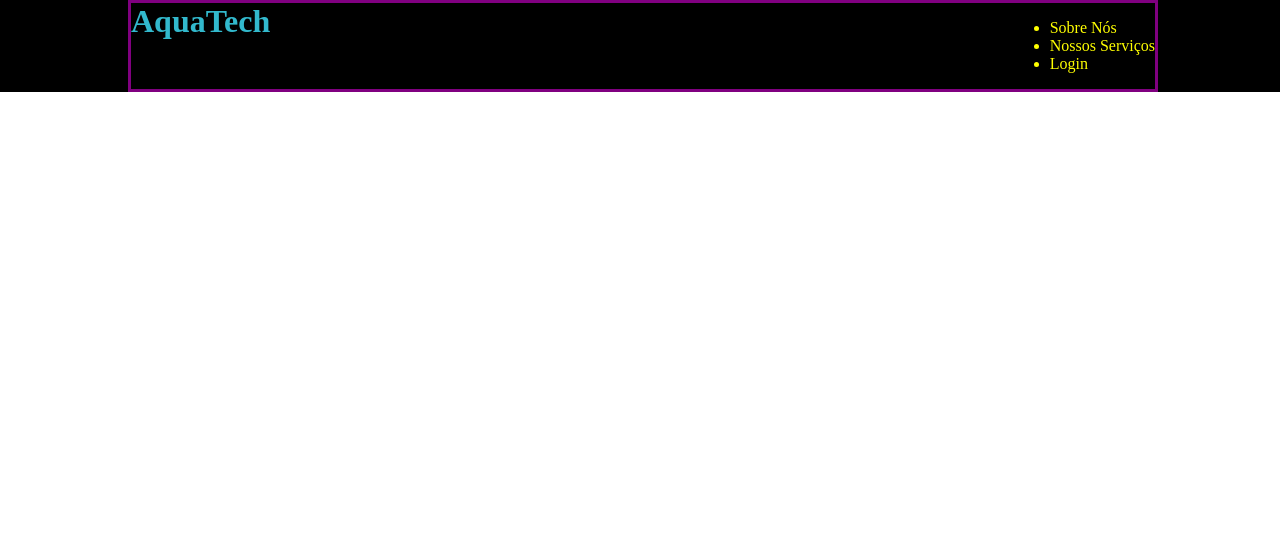
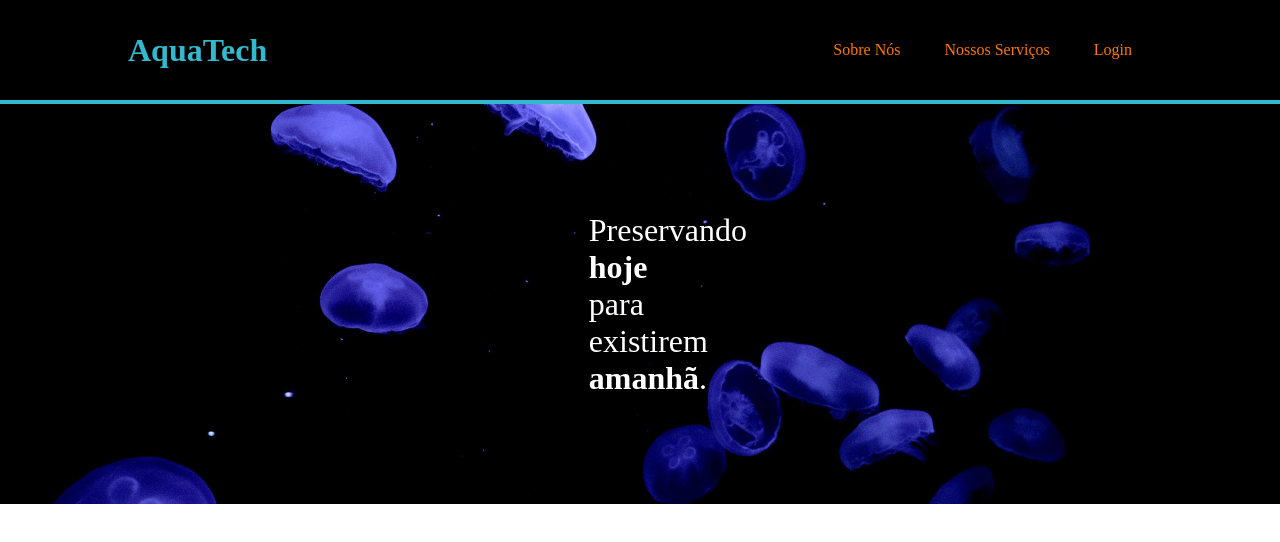
Before and after one commit to GiovaneCardona/Projeto-Aquatech, a plain HTML site: page index.html in a window 1280 px wide. Drawn offline with Linux system fonts and the light colour scheme.

Commit message:
Atualizações no header, e banner feitos em aula

```diff
--- a/index.html
+++ b/index.html
@@ -9,20 +9,36 @@
 </head>
 
 <body>
+    <!-- header -->
     <div class="header">
         <div class="container">
             <h1>
                 AquaTech
             </h1>
             <ul class="navbar">
-                <li>Sobre Nós</li>
-                <li>Nossos Serviços </li>
-                <li>Login</li>
+                <li><a href="#">Sobre Nós</a></li>
+                <li><a href="#">Nossos Serviços</a> </li>
+                <li><a href="#">Login</a></li>
 
             </ul>
 
         </div>
     </div>
+
+    <!--  -->
+
+
+    <!-- Banner -->
+    <div class="banner">
+        <div class="container">
+            <p>Preservando <b>hoje</b> para existirem <b>amanhã</b>.</p>
+
+            </div>
+        </div>
+    </div>
+
+
+
 </body>
 
 </html>
--- a/style.css
+++ b/style.css
@@ -5,21 +5,59 @@ body{
 
 .header{
 background-color: black;
+width: 100%;
+height: 100px;
+border-bottom: 4px solid #32b9cd
+}
+
+.header .container{
+    height: 100px;
+    width: 80%;
+   margin: 0 10% 0 10%;
+   display: flex;
+   justify-content: space-between;
+   align-items: center;
+}
+
+.header .container h1{
+    color: #32b9cd;
+    margin: 0;
+
+}
+.header .container .navbar{
+    list-style: none;
+}
+
+.header .container .navbar li {
+    display: inline;
+    padding: 0 20px;
+}
+
+.header .container .navbar li a{
+    color: #ff7700;
+    text-decoration: none;
+}
+
+.banner {
+    width: 100%;
+    height: 400px;
+    background-image: url(Imagens/bg-jelly-fish-para_outras_pags.png);
 
 }
 
-.container{
+.banner .container{
     width: 80%;
-    border: 3px solid purple;
-   margin: 0 10% 0 10%;
-   display: flex;
-   justify-content: space-between;
+    height: 100%;
+    margin: 0 10%;
+    display: flex;
+    justify-content: center;
+    align-items: center;
+
 }
 
-h1{
-    color: #32b9cd;
+.banner .container p{
+    color: white;
     margin: 0;
+    font-size: 32px;
+    width: 10%;
 }
-.navbar{
-    color: rgb(255,255,0);;
-}
```
Also changed, not shown: Imagens/bg-jelly-fish-para_outras_pags.png (added), Imagens/favicon2.ico (added), Imagens/growth_color.png (added), Imagens/lightbulb_color.png (added), Imagens/planet-earth_color.png (added).
